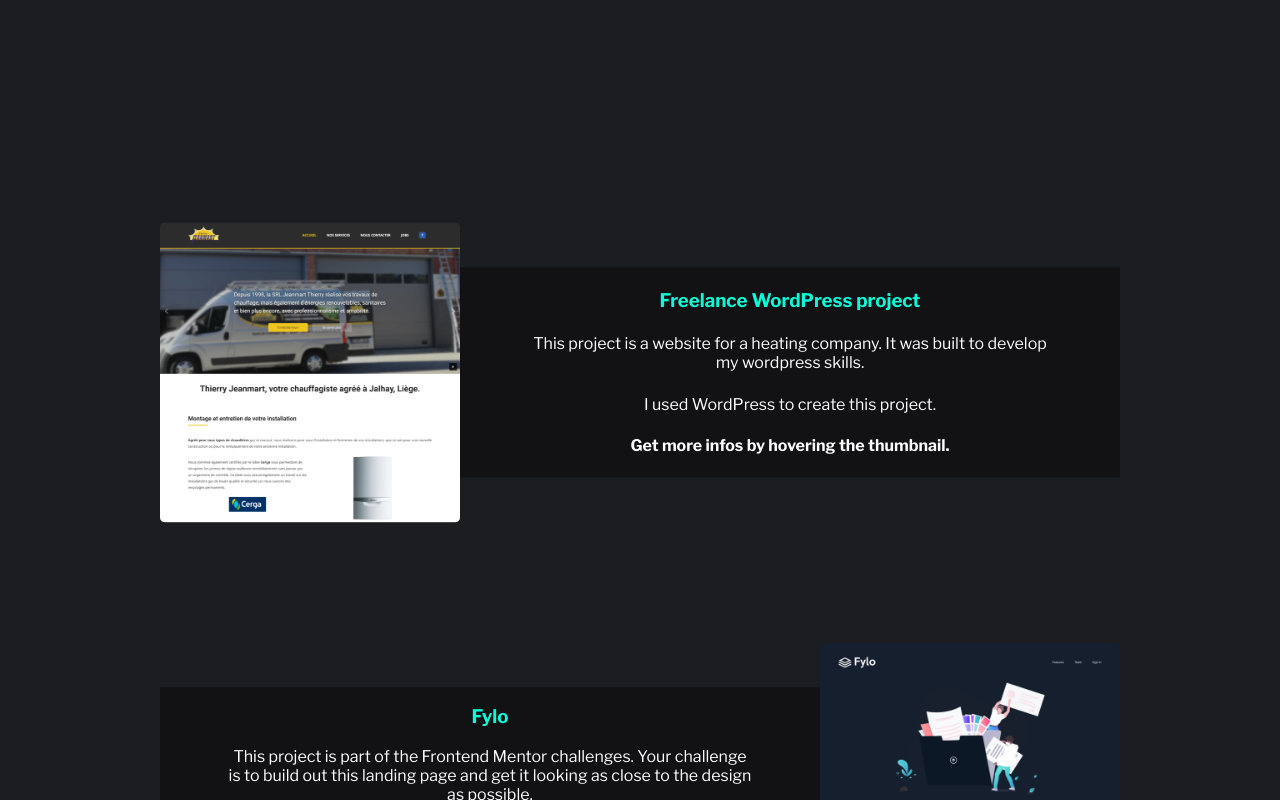
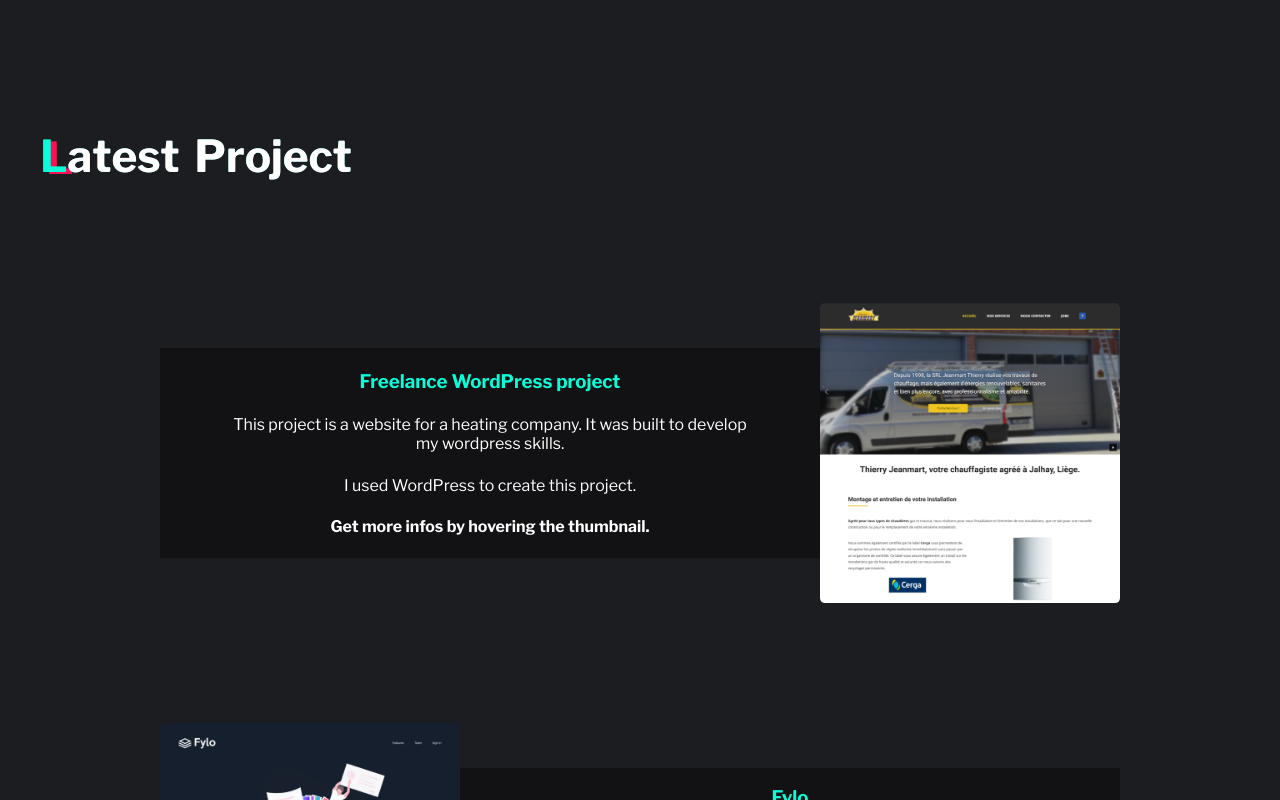
Before and after one commit to Tim-jn/Portfolio, a React (Create React App) app: page / in a window 1280 px wide. Shown: the part 2540-3340 px from the top of the page. Built offline with nearby package versions, Linux system fonts and the light colour scheme.

Commit message:
Updated work gallery

```diff
--- a/src/Components/WorkGallery/WorkGallery.scss
+++ b/src/Components/WorkGallery/WorkGallery.scss
@@ -4,7 +4,25 @@
     display: flex;
     flex-direction: column;
     align-items: center;
-    transform: translateY(18%);
+    transform: translateY(15%);
+}
+
+.work-title {
+    font-size: $h2-size;
+    color: $primary-font-color;
+    align-self: flex-start;
+    margin-bottom: 5%;
+}
+
+.work-title-letter-capital {
+    text-shadow: $red-shadow;
+    color: $third-font-color;
+}
+
+.work-title-letter:hover {
+    text-shadow: $red-shadow;
+    color: $third-font-color;
+    transition: all 0.3s;
 }
 
 .work-item {
--- a/src/Components/WorkGallery/WorkGallery.tsx
+++ b/src/Components/WorkGallery/WorkGallery.tsx
@@ -11,7 +11,7 @@ export default function WorkGallery() {
       name: 'Freelance WordPress project',
       image: Jeanmartth,
       live: 'https://jeanmartth.be',
-      source: 'https://github.com/Tim-jn/Fylo',
+      source: "",
       description:
         'This project is a website for a heating company. It was built to develop my wordpress skills.',
       languages: 'WordPress',
@@ -26,6 +26,15 @@ export default function WorkGallery() {
       languages: 'React, TypeScript and Sass',
     },
     {
+      name: 'To Do App',
+      image: ToDoApp,
+      live: 'https://timjn-todoapp.netlify.app/',
+      source: 'https://github.com/Tim-jn/to-do-app',
+      description:
+        'This project is part of the Frontend Mentor challenges. Your challenge is to build out this todo app and get it looking as close to the design as possible.',
+      languages: 'React',
+    },
+    {
       name: 'Space Tourism',
       image: SpaceTourism,
       live: 'https://timjn-space-tourism.netlify.app/',
@@ -34,19 +43,49 @@ export default function WorkGallery() {
         'This project is part of the Frontend Mentor challenges. Your challenge is to build out this multi-page space tourism website and get it looking as close to the design as possible.',
       languages: 'React',
     },
-    {
-      name: 'To Do App',
-      image: ToDoApp,
-      live: 'https://timjn-todoapp.netlify.app/',
-      source: 'https://github.com/Tim-jn/to-do-app',
-      description:
-        'This project is part of the Frontend Mentor challenges. Your challenge is to build out this todo app and get it looking as close to the design as possible.',
-      languages: 'React',
-    },
   ]
 
   return (
     <div className="gallery-content">
+      <h2 className="work-title">
+        <span className="work-title-letter-capital">L</span>
+        <span className="title-letter" data-content="a">
+          a
+        </span>
+        <span className="title-letter" data-content="t">
+          t
+        </span>
+        <span className="title-letter" data-content="e">
+          e
+        </span>
+        <span className="title-letter" data-content="s">
+          s
+        </span>
+        <span className="title-letter letter-spaced" data-content="t">
+          t
+        </span>
+        <span className="title-letter" data-content="P">
+          P
+        </span>
+        <span className="title-letter" data-content="r">
+          r
+        </span>
+        <span className="title-letter" data-content="o">
+          o
+        </span>
+        <span className="title-letter" data-content="j">
+          j
+        </span>
+        <span className="title-letter" data-content="e">
+          e
+        </span>
+        <span className="title-letter" data-content="c">
+          c
+        </span>
+        <span className="title-letter" data-content="t">
+          t
+        </span>
+      </h2>
       {data.map((item, key) => {
         return (
           <div key={key} className="work-item">
```
